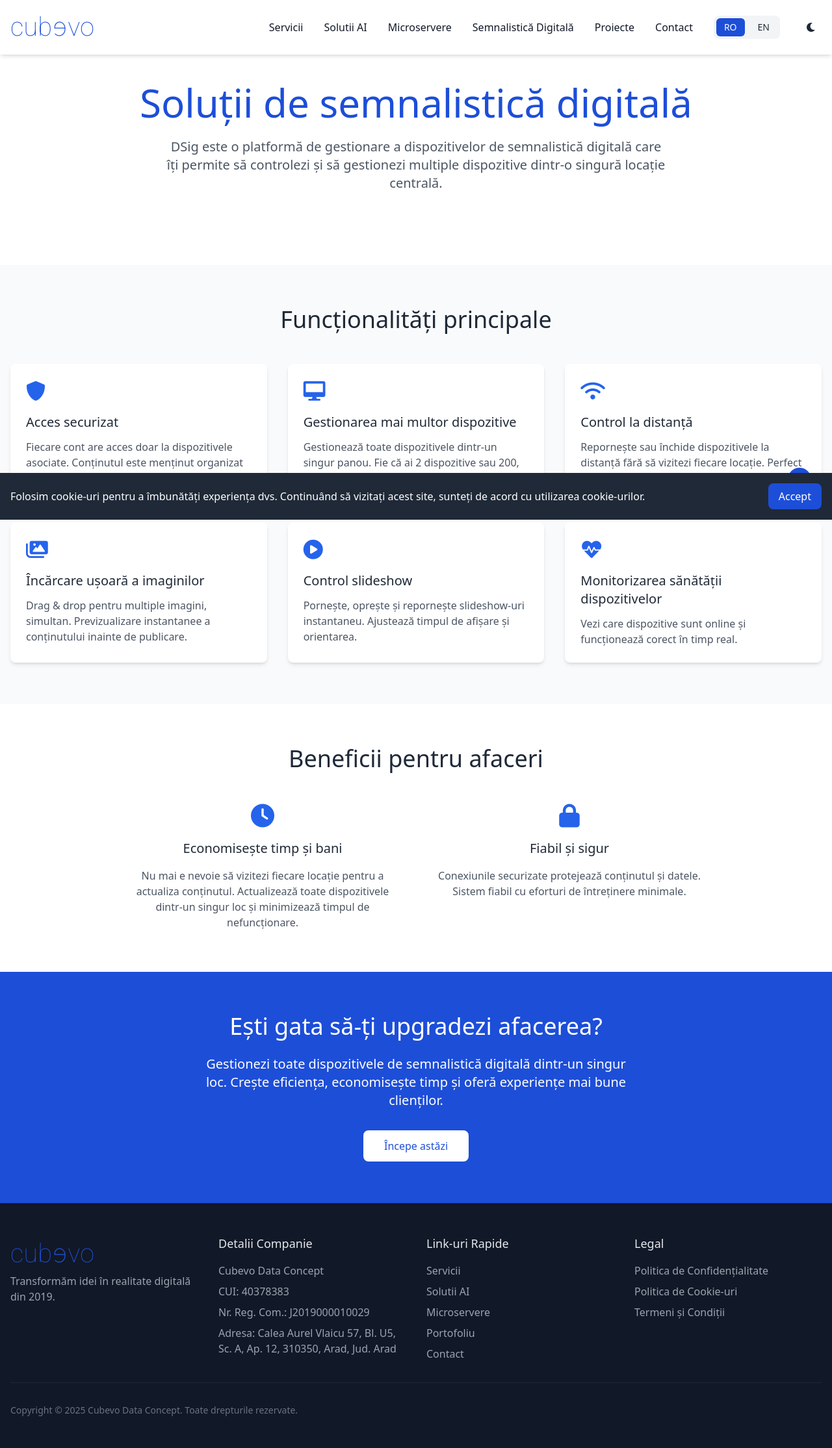
After one commit to calinbule/cubevodata_company_page, a Django app: page /digital-signage/ in a window 1280 px wide. The commit adds this page. Shown: the whole page at 65% size. Run offline with Django 3.2, Linux system fonts and the light colour scheme; some libraries are stand-ins or nearby versions.

Commit message:
digital signage page

```diff
--- a/apps/core/urls.py
+++ b/apps/core/urls.py
@@ -4,6 +4,7 @@ from . import views
 urlpatterns = [
     path('', views.index, name='index'),
     path('microservers/', views.microservers, name='microservers'),
+    path('digital-signage/', views.digital_signage, name='digital_signage'),
     path('cookies/', views.cookies, name='cookies'),
     path('privacy/', views.privacy, name='privacy'),
     path('terms/', views.terms, name='terms'),
--- a/apps/core/views.py
+++ b/apps/core/views.py
@@ -20,3 +20,7 @@ def terms(request):
 
 def microservers(request):
     return render(request, 'core/microservers.html')
+
+
+def digital_signage(request):
+    return render(request, 'core/digital_signage.html')
--- /dev/null
+++ b/templates/core/digital_signage.html
@@ -0,0 +1,229 @@
+{% extends "core/base.html" %}
+{% load static %}
+
+{% block main_content %}
+    <!-- Hero Section -->
+    <section class="pt-32 pb-16 bg-white dark:bg-gray-900 transition-colors duration-200"
+        aria-labelledby="digital-signage-title"
+        aria-roledescription="Digital Signage Solutions">
+        <div class="container mx-auto px-4">
+            <div class="text-center mb-12">
+                <h1 id="digital-signage-title" class="text-4xl md:text-6xl font-thin text-blue-700 dark:text-blue-400 mb-6">
+                    <span x-show="language === 'en'">Digital Signage Solutions</span>
+                    <span x-show="language === 'ro'">Soluții de semnalistică digitală</span>
+                </h1>
+                <p class="text-xl text-gray-600 dark:text-gray-300 max-w-3xl mx-auto">
+                    <span x-show="language === 'en'">
+                        DSig is a powerful digital signage management platform that allows you to control and manage multiple devices from one central location.
+                    </span>
+                    <span x-show="language === 'ro'">
+                        DSig este o platformă de gestionare a dispozitivelor de semnalistică digitală care îți permite să controlezi și să gestionezi multiple dispozitive dintr-o singură locație centrală.
+                    </span>
+                </p>
+            </div>
+        </div>
+    </section>
+
+    <!-- Core Features Section -->
+    <section class="py-16 bg-gray-50 dark:bg-gray-800 transition-colors duration-200">
+        <div class="container mx-auto px-4">
+            <div class="text-center mb-12">
+                <h2 class="text-3xl md:text-4xl font-thin text-gray-800 dark:text-white mb-4">
+                    <span x-show="language === 'en'">Core Features</span>
+                    <span x-show="language === 'ro'">Funcționalități principale</span>
+                </h2>
+            </div>
+
+            <div class="grid md:grid-cols-2 lg:grid-cols-3 gap-8">
+                <!-- Secure User Access -->
+                <div class="bg-white dark:bg-gray-700 p-6 rounded-lg shadow-md">
+                    <div class="text-blue-600 dark:text-blue-400 mb-4">
+                        <i class="fas fa-shield-alt text-3xl"></i>
+                    </div>
+                    <h3 class="text-xl font-medium text-gray-800 dark:text-white mb-3">
+                        <span x-show="language === 'en'">Secure User Access</span>
+                        <span x-show="language === 'ro'">Acces securizat</span>
+                    </h3>
+                    <p class="text-gray-600 dark:text-gray-300">
+                        <span x-show="language === 'en'">
+                            Each account has access only to assigned devices. Keep your content organized and secure.
+                        </span>
+                        <span x-show="language === 'ro'">
+                            Fiecare cont are acces doar la dispozitivele asociate. Conținutul este menținut organizat și în siguranță.
+                        </span>
+                    </p>
+                </div>
+
+                <!-- Multiple Display Management -->
+                <div class="bg-white dark:bg-gray-700 p-6 rounded-lg shadow-md">
+                    <div class="text-blue-600 dark:text-blue-400 mb-4">
+                        <i class="fas fa-desktop text-3xl"></i>
+                    </div>
+                    <h3 class="text-xl font-medium text-gray-800 dark:text-white mb-3">
+                        <span x-show="language === 'en'">Multiple Device Management</span>
+                        <span x-show="language === 'ro'">Gestionarea mai multor dispozitive</span>
+                    </h3>
+                    <p class="text-gray-600 dark:text-gray-300">
+                        <span x-show="language === 'en'">
+                            Manage all your digital devices from one dashboard. Whether you have 2 devices or 200, control them all.
+                        </span>
+                        <span x-show="language === 'ro'">
+                            Gestionează toate dispozitivele dintr-un singur panou. Fie că ai 2 dispozitive sau 200, controlează-le pe toate.
+                        </span>
+                    </p>
+                </div>
+
+                <!-- Remote Control -->
+                <div class="bg-white dark:bg-gray-700 p-6 rounded-lg shadow-md">
+                    <div class="text-blue-600 dark:text-blue-400 mb-4">
+                        <i class="fas fa-wifi text-3xl"></i>
+                    </div>
+                    <h3 class="text-xl font-medium text-gray-800 dark:text-white mb-3">
+                        <span x-show="language === 'en'">Remote Control</span>
+                        <span x-show="language === 'ro'">Control la distanță</span>
+                    </h3>
+                    <p class="text-gray-600 dark:text-gray-300">
+                        <span x-show="language === 'en'">
+                            Restart or shut down devices remotely without visiting each location. Makes troubleshooting easier.
+                        </span>
+                        <span x-show="language === 'ro'">
+                            Repornește sau închide dispozitivele la distanță fără să vizitezi fiecare locație. Perfect pentru depanare fără probleme.
+                        </span>
+                    </p>
+                </div>
+
+                <!-- Content Management -->
+                <div class="bg-white dark:bg-gray-700 p-6 rounded-lg shadow-md">
+                    <div class="text-blue-600 dark:text-blue-400 mb-4">
+                        <i class="fas fa-images text-3xl"></i>
+                    </div>
+                    <h3 class="text-xl font-medium text-gray-800 dark:text-white mb-3">
+                        <span x-show="language === 'en'">Easy Image Upload</span>
+                        <span x-show="language === 'ro'">Încărcare ușoară a imaginilor</span>
+                    </h3>
+                    <p class="text-gray-600 dark:text-gray-300">
+                        <span x-show="language === 'en'">
+                            Drag and drop multiple images at once. Instantly preview your content before publishing.
+                        </span>
+                        <span x-show="language === 'ro'">
+                            Drag & drop pentru multiple imagini, simultan. Previzualizare instantanee a conținutului inainte de publicare.
+                        </span>
+                    </p>
+                </div>
+
+                <!-- Slideshow Control -->
+                <div class="bg-white dark:bg-gray-700 p-6 rounded-lg shadow-md">
+                    <div class="text-blue-600 dark:text-blue-400 mb-4">
+                        <i class="fas fa-play-circle text-3xl"></i>
+                    </div>
+                    <h3 class="text-xl font-medium text-gray-800 dark:text-white mb-3">
+                        <span x-show="language === 'en'">Slideshow Control</span>
+                        <span x-show="language === 'ro'">Control slideshow</span>
+                    </h3>
+                    <p class="text-gray-600 dark:text-gray-300">
+                        <span x-show="language === 'en'">
+                            Start, stop, and restart slideshows instantly. Adjust display time and screen orientation.
+                        </span>
+                        <span x-show="language === 'ro'">
+                            Pornește, oprește și repornește slideshow-uri instantaneu. Ajustează timpul de afișare și orientarea.
+                        </span>
+                    </p>
+                </div>
+
+                <!-- Health Monitoring -->
+                <div class="bg-white dark:bg-gray-700 p-6 rounded-lg shadow-md">
+                    <div class="text-blue-600 dark:text-blue-400 mb-4">
+                        <i class="fas fa-heartbeat text-3xl"></i>
+                    </div>
+                    <h3 class="text-xl font-medium text-gray-800 dark:text-white mb-3">
+                        <span x-show="language === 'en'">Health Monitoring</span>
+                        <span x-show="language === 'ro'">Monitorizarea sănătății dispozitivelor</span>
+                    </h3>
+                    <p class="text-gray-600 dark:text-gray-300">
+                        <span x-show="language === 'en'">
+                            See which devices are online and working properly in real-time.
+                        </span>
+                        <span x-show="language === 'ro'">
+                            Vezi care dispozitive sunt online și funcționează corect în timp real.
+                        </span>
+                    </p>
+                </div>
+            </div>
+        </div>
+    </section>
+
+    <!-- Business Benefits Section -->
+    <section class="py-16 bg-white dark:bg-gray-900 transition-colors duration-200">
+        <div class="container mx-auto px-4">
+            <div class="max-w-4xl mx-auto">
+                <h2 class="text-3xl md:text-4xl font-thin text-center text-gray-800 dark:text-white mb-12">
+                    <span x-show="language === 'en'">Business Benefits</span>
+                    <span x-show="language === 'ro'">Beneficii pentru afaceri</span>
+                </h2>
+
+                <div class="grid md:grid-cols-2 gap-12">
+                    <!-- Save Time & Money -->
+                    <div class="text-center">
+                        <div class="text-blue-600 dark:text-blue-400 mb-4">
+                            <i class="fas fa-clock text-4xl"></i>
+                        </div>
+                        <h3 class="text-xl font-medium text-gray-800 dark:text-white mb-4">
+                            <span x-show="language === 'en'">Save Time & Money</span>
+                            <span x-show="language === 'ro'">Economisește timp și bani</span>
+                        </h3>
+                        <p class="text-gray-600 dark:text-gray-300">
+                            <span x-show="language === 'en'">
+                                No need to visit each location to update content. Update all locations from one place and minimize downtime.
+                            </span>
+                            <span x-show="language === 'ro'">
+                                Nu mai e nevoie să vizitezi fiecare locație pentru a actualiza conținutul. Actualizează toate dispozitivele dintr-un singur loc și minimizează timpul de nefuncționare.
+                            </span>
+                        </p>
+                    </div>
+
+                    <!-- Reliable & Secure -->
+                    <div class="text-center">
+                        <div class="text-blue-600 dark:text-blue-400 mb-4">
+                            <i class="fas fa-lock text-4xl"></i>
+                        </div>
+                        <h3 class="text-xl font-medium text-gray-800 dark:text-white mb-4">
+                            <span x-show="language === 'en'">Reliable & Secure</span>
+                            <span x-show="language === 'ro'">Fiabil și sigur</span>
+                        </h3>
+                        <p class="text-gray-600 dark:text-gray-300">
+                            <span x-show="language === 'en'">
+                                Secure connections protect your content and data. Reliable system with minimal maintenance required.
+                            </span>
+                            <span x-show="language === 'ro'">
+                                Conexiunile securizate protejează conținutul și datele. Sistem fiabil cu eforturi de întreținere minimale.
+                            </span>
+                        </p>
+                    </div>
+                </div>
+            </div>
+        </div>
+    </section>
+
+    <!-- Call to Action Section -->
+    <section class="py-16 bg-blue-700 dark:bg-blue-800 text-white">
+        <div class="container mx-auto px-4 text-center">
+            <h2 class="text-3xl md:text-4xl font-thin mb-6">
+                <span x-show="language === 'en'">Ready to Upgrade Your Business?</span>
+                <span x-show="language === 'ro'">Ești gata să-ți upgradezi afacerea?</span>
+            </h2>
+            <p class="text-xl mb-8 max-w-2xl mx-auto">
+                <span x-show="language === 'en'">
+                    Start managing all your digital signage from one place. Increase efficiency, save time, and deliver better customer experiences.
+                </span>
+                <span x-show="language === 'ro'">
+                    Gestionezi toate dispozitivele de semnalistică digitală dintr-un singur loc. Crește eficiența, economisește timp și oferă experiențe mai bune clienților.
+                </span>
+            </p>
+            <a href="https://dsig.cubevodata.com/"
+               class="inline-block bg-white text-blue-700 px-8 py-3 rounded-lg font-medium hover:bg-gray-100 transition-colors duration-200">
+                <span x-show="language === 'en'">Get Started Today</span>
+                <span x-show="language === 'ro'">Începe astăzi</span>
+            </a>
+        </div>
+    </section>
+{% endblock %}
--- a/templates/core/includes/header.html
+++ b/templates/core/includes/header.html
@@ -28,6 +28,12 @@
                    aria-label="View our services">
                     <span x-show="language === 'en'">Microservers</span>
                     <span x-show="language === 'ro'">Microservere</span>
+                </a>
+                <a href="{% url 'digital_signage' %}"
+                   class="text-gray-900 dark:text-gray-100 hover:text-blue-700 dark:hover:text-blue-400 transition-colors font-medium"
+                   aria-label="View our services">
+                    <span x-show="language === 'en'">Digital Signage</span>
+                    <span x-show="language === 'ro'">Semnalistică Digitală</span>
                 </a>
                 <a href="{% url 'index' %}#portfolio" class="hover:text-blue-600 dark:hover:text-blue-400 transition-colors">
                     <span x-show="language === 'en'">Projects</span>
```
Also changed, not shown: 1 other file.
